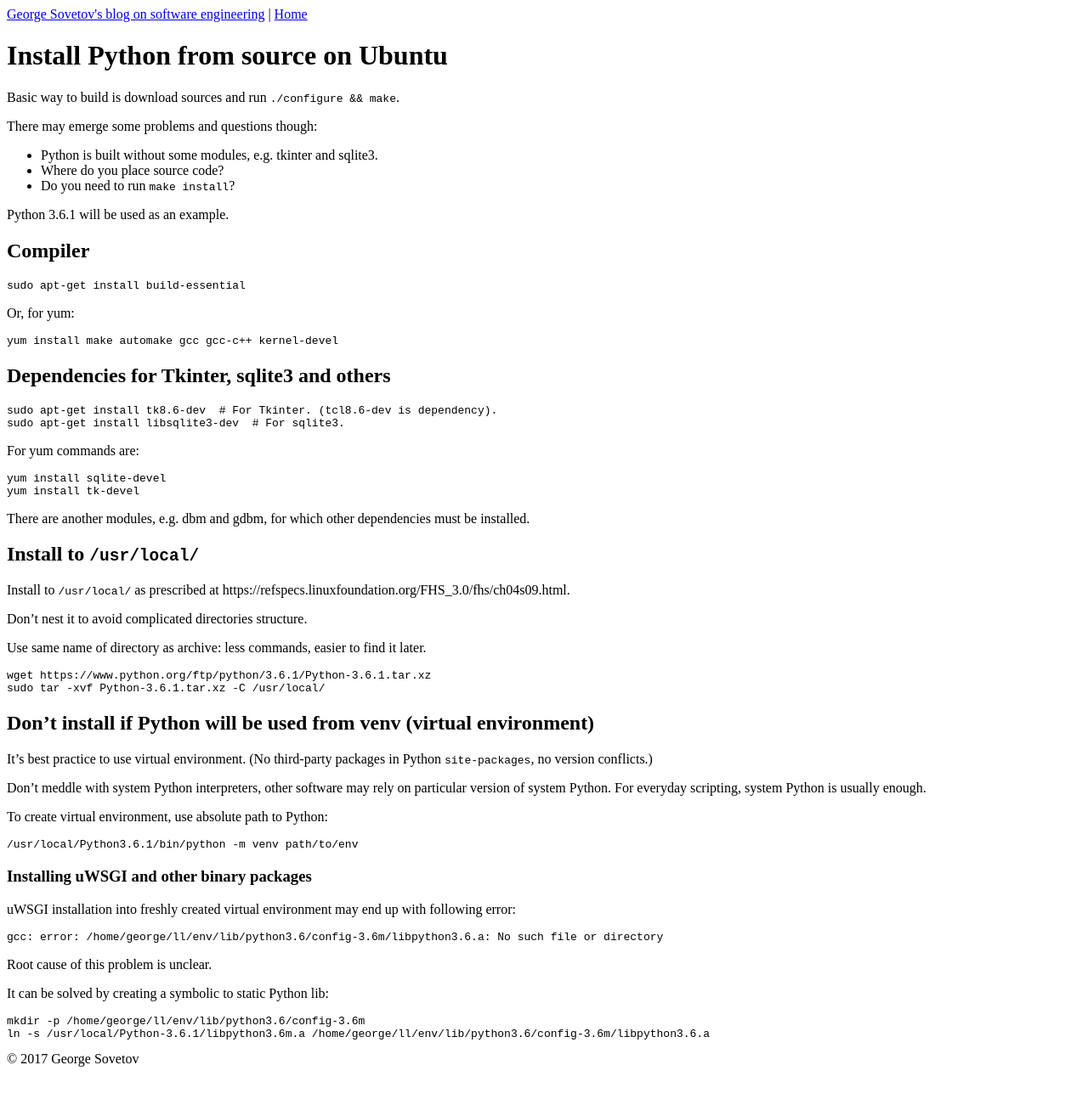
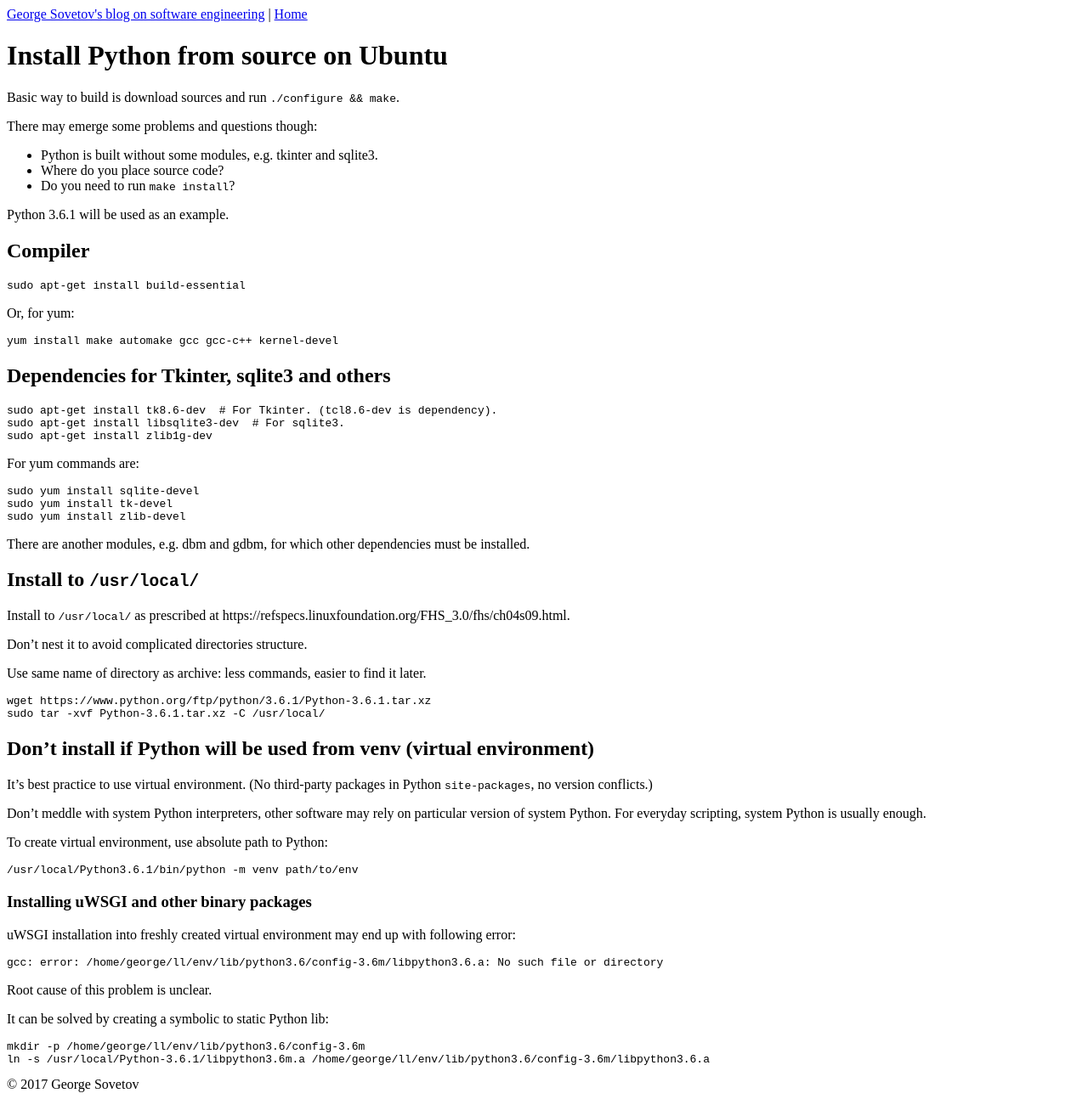
Before and after one commit to sovetov/sovetov.github.io, a Jekyll site: the page built from install-python-from-source-on-ubuntu.md, in a window 1280 px wide. Shown: the whole page at 85% size. Built offline with Jekyll 4.4.1, drawn with Linux system fonts in a browser that asks for light colours; our own code applies the rules of GitHub Pages for plain Markdown files; before the commit the page ends 1264 px from its top, so only the background shows below that.

Commit message:
Update install-python-from-source-on-ubuntu.md

````diff
--- a/install-python-from-source-on-ubuntu.md
+++ b/install-python-from-source-on-ubuntu.md
@@ -33,13 +33,15 @@ yum install make automake gcc gcc-c++ kernel-devel
 ```
 sudo apt-get install tk8.6-dev  # For Tkinter. (tcl8.6-dev is dependency).
 sudo apt-get install libsqlite3-dev  # For sqlite3.
+sudo apt-get install zlib1g-dev
 ```
 
 For yum commands are:
 
 ```
-yum install sqlite-devel
-yum install tk-devel
+sudo yum install sqlite-devel
+sudo yum install tk-devel
+sudo yum install zlib-devel
 ```
 
 There are another modules, e.g. dbm and gdbm, for which other dependencies must be installed.
````
